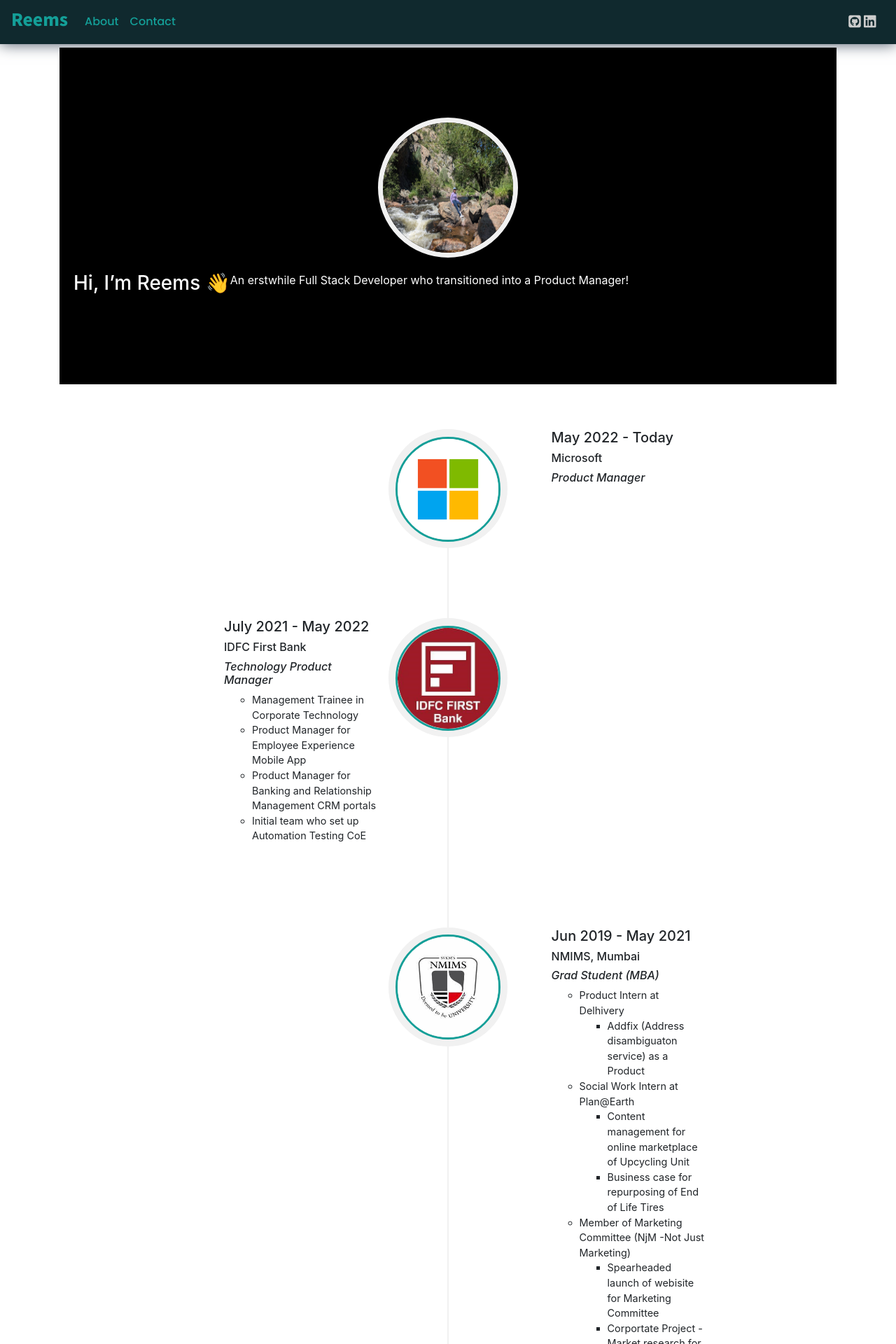
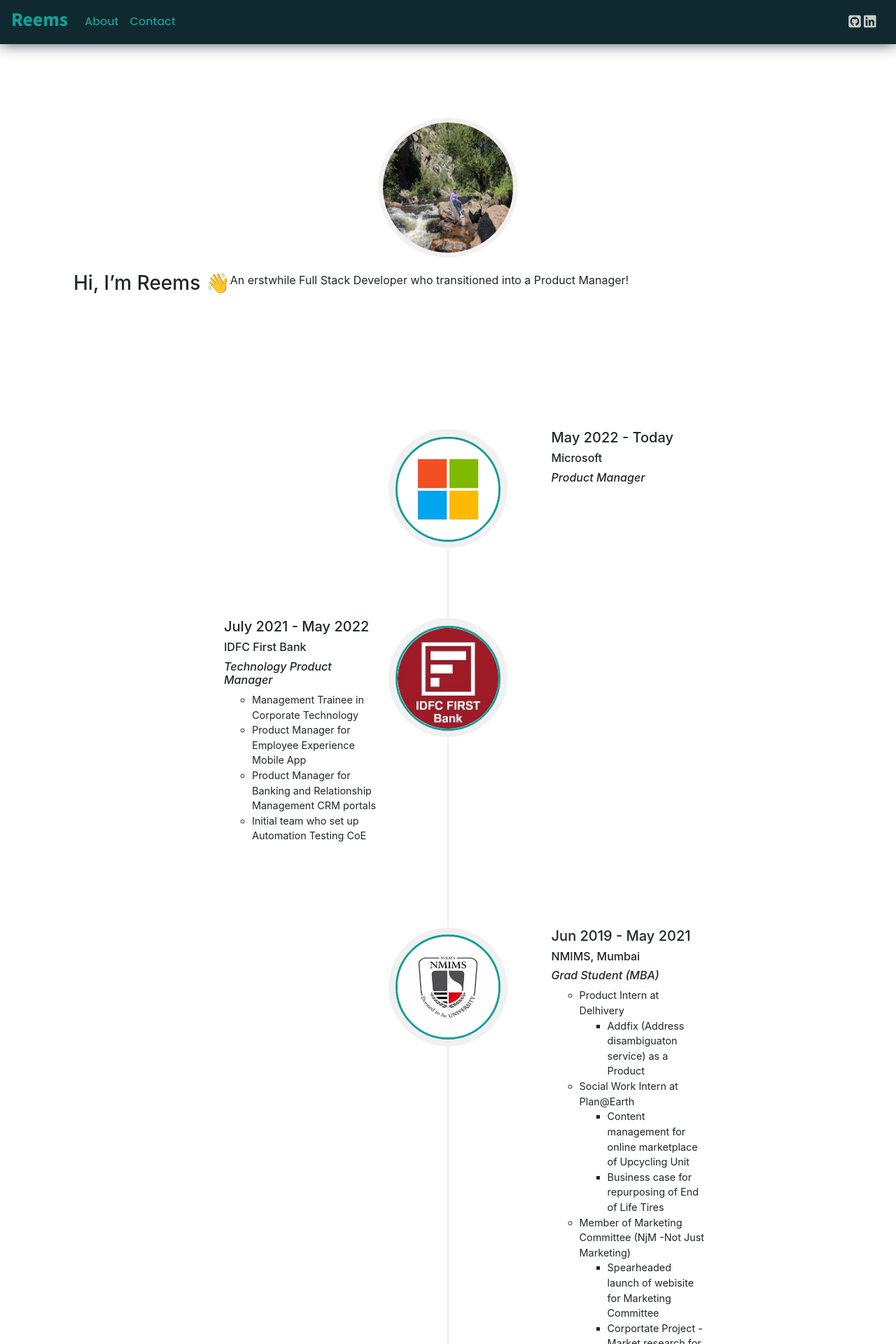
Before and after one commit to reemstk/reemstk.github.io, a Jekyll site: the page built from index.md, in a window 1280 px wide. Shown: the top 1920 px of the page at 70% size. Built offline with Jekyll 4.4.1, drawn with Linux system fonts in a browser that asks for light colours; nearby versions of some CDN libraries; comment, search, counter and statistics services are not loaded; our own code applies the rules of GitHub Pages for plain Markdown files.

Commit message:
Update main.css

```diff
--- a/css/main.css
+++ b/css/main.css
@@ -972,9 +972,7 @@
 .bg-img{
   height: auto;
   padding: 100px 0;
-  color: #fff;
   background: url(/assets/img/intro-bg.gif) no-repeat bottom center scroll;
-  background-color: #000;
   -webkit-background-size: cover;
   -moz-background-size: cover;
   background-size: cover;
```
